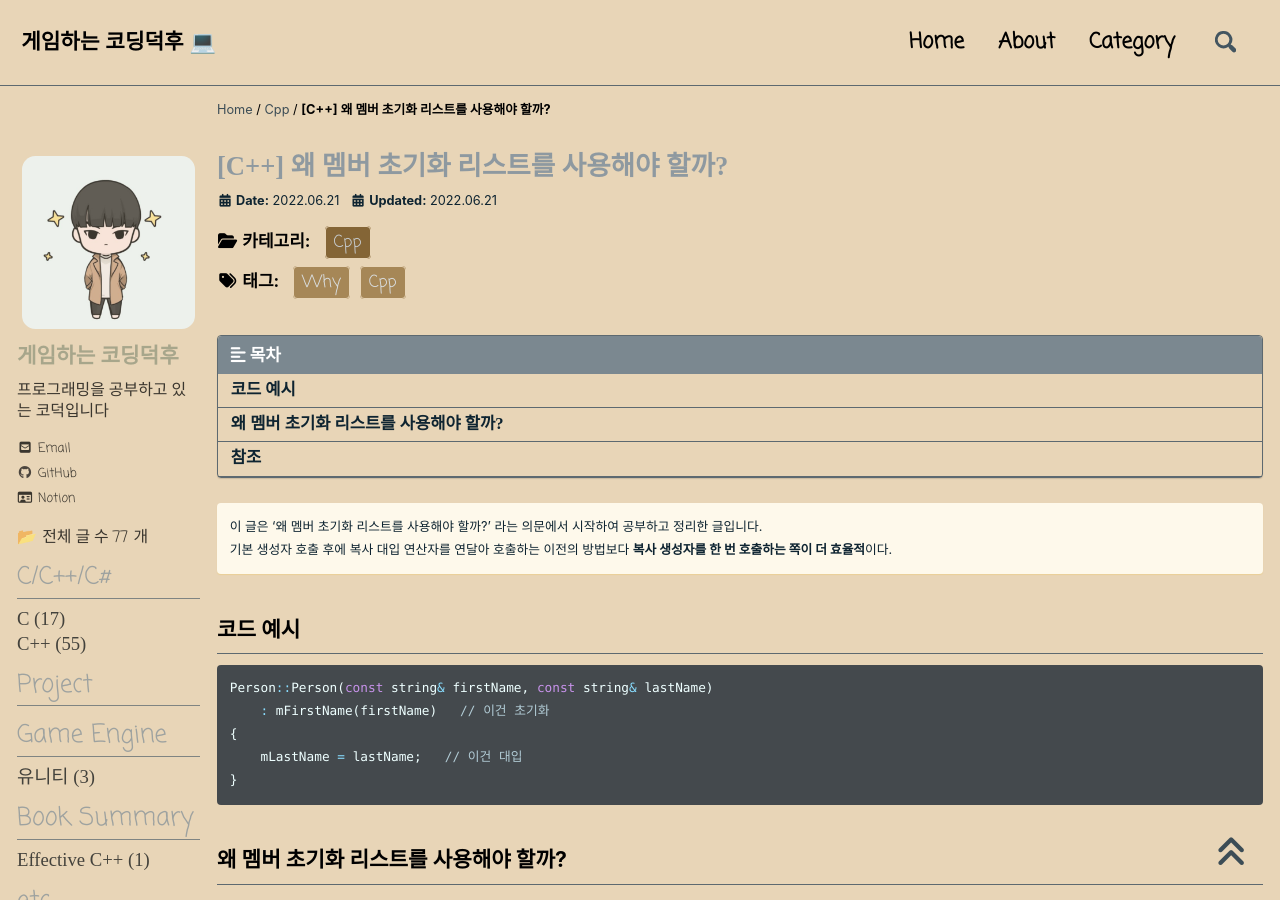
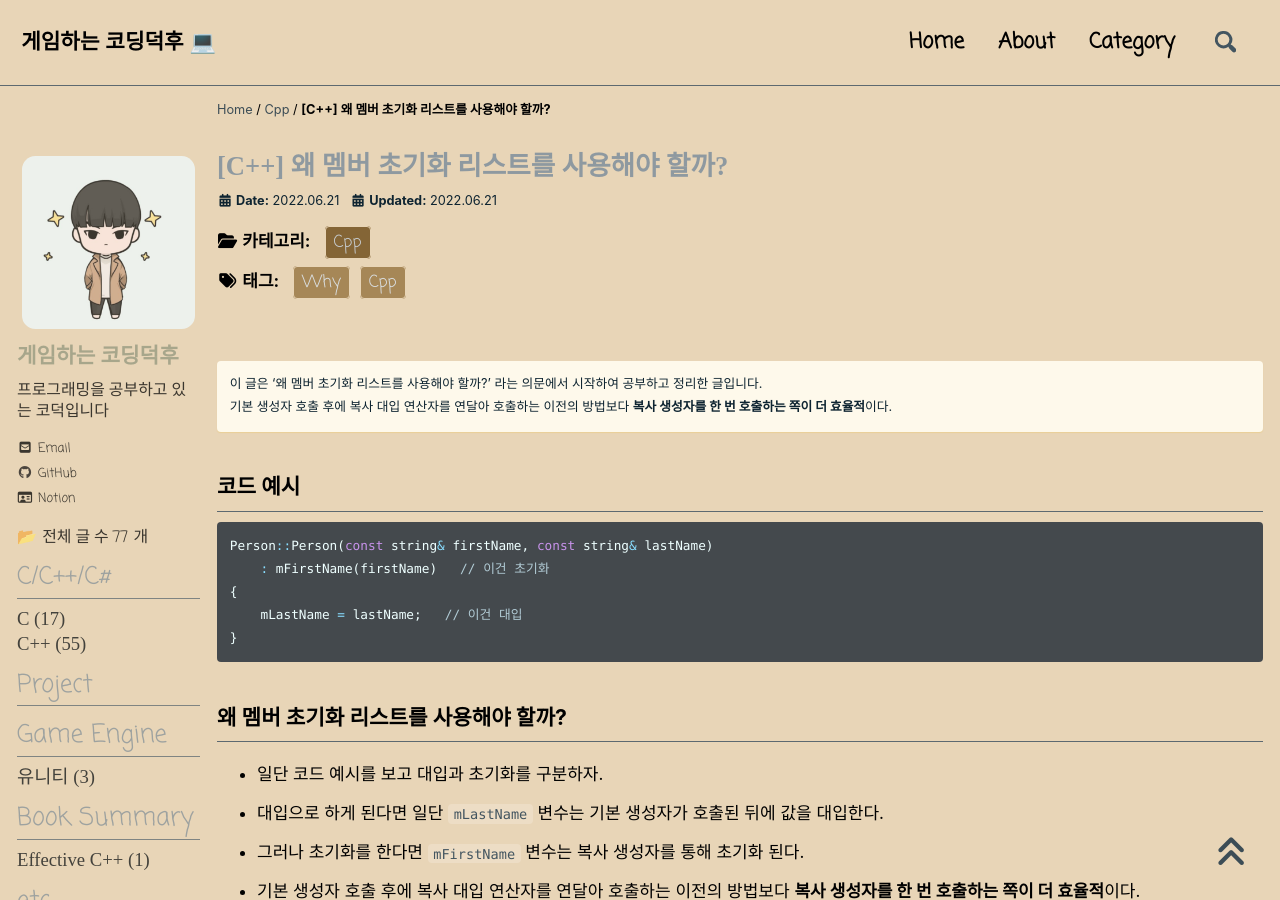
Before and after one commit to reoul/reoul.github.io, a Jekyll site: the page built from _posts/cpp/2022-06-21-cpp-54.md, in a window 1280 px wide and 900 px high. Built offline with Jekyll 4.4.1, drawn with Linux system fonts in a browser that asks for light colours; cached includes are drawn as plain includes; nearby versions of some CDN libraries; some web fonts are replaced; comment, search, counter and statistics services are not loaded; some of the changed lines change nothing that is shown.

Commit message:
Modify Time
Modify Time

```diff
--- a/_posts/cpp/2022-06-21-cpp-54.md
+++ b/_posts/cpp/2022-06-21-cpp-54.md
@@ -7,8 +7,8 @@ tags:
   - [Cpp, Why]
 # 태그는 무조건 2개 이상(1개면 글이 안보임)
 
-toc: true                         # 목차
-toc_sticky: true                  # 목차 사이드바 고정
+toc: false                         # 목차
+toc_sticky: false                  # 목차 사이드바 고정
 
 published: true                   #글 공개 여부(false해도 주소로 접근 가능)
 
```
